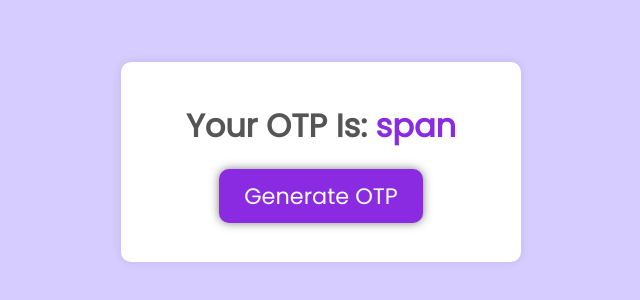
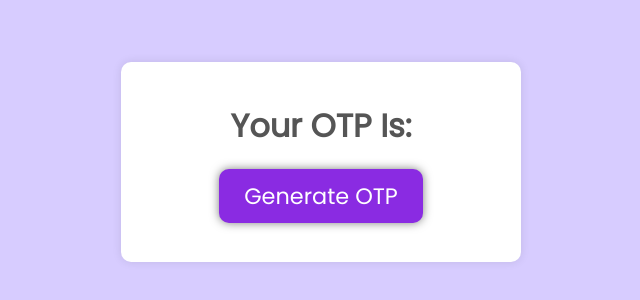
Before and after one commit to angadkumar9414/otp_generator, a plain HTML site: page index.html in a window 1280 px wide. Shown: the part 238-538 px from the top of the page, without its empty margins (319-959 px from the left). Drawn offline with Linux system fonts and the light colour scheme.

Commit message:
removing span

```diff
--- a/index.html
+++ b/index.html
@@ -8,7 +8,7 @@
 </head>
 <body>
    <div id="box">
-    <p>Your OTP Is: <span id="gototp"> span</span></p>
+    <p>Your OTP Is: <span id="gototp"></span></p>
     <button onclick="generateOTP()">Generate OTP</button>
    </div>
 
```
